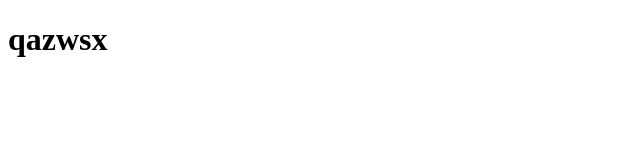
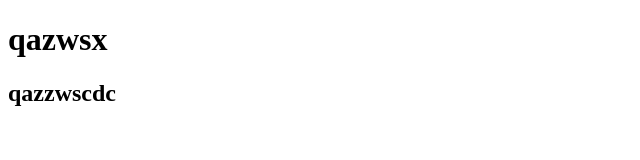
Before and after one commit to DmitryByrigin/git-course1, a plain HTML site: page index.html in a window 1280 px wide. Shown: the whole page, without its empty margins (0-640 px from the left). Drawn offline with Linux system fonts and the light colour scheme.

Commit message:
second commit

```diff
--- a/index.html
+++ b/index.html
@@ -7,5 +7,6 @@
 </head>
 <body>
 	<h1>qazwsx</h1>
+	<h2>qazzwscdc</h2>
 </body>
 </html>
```
